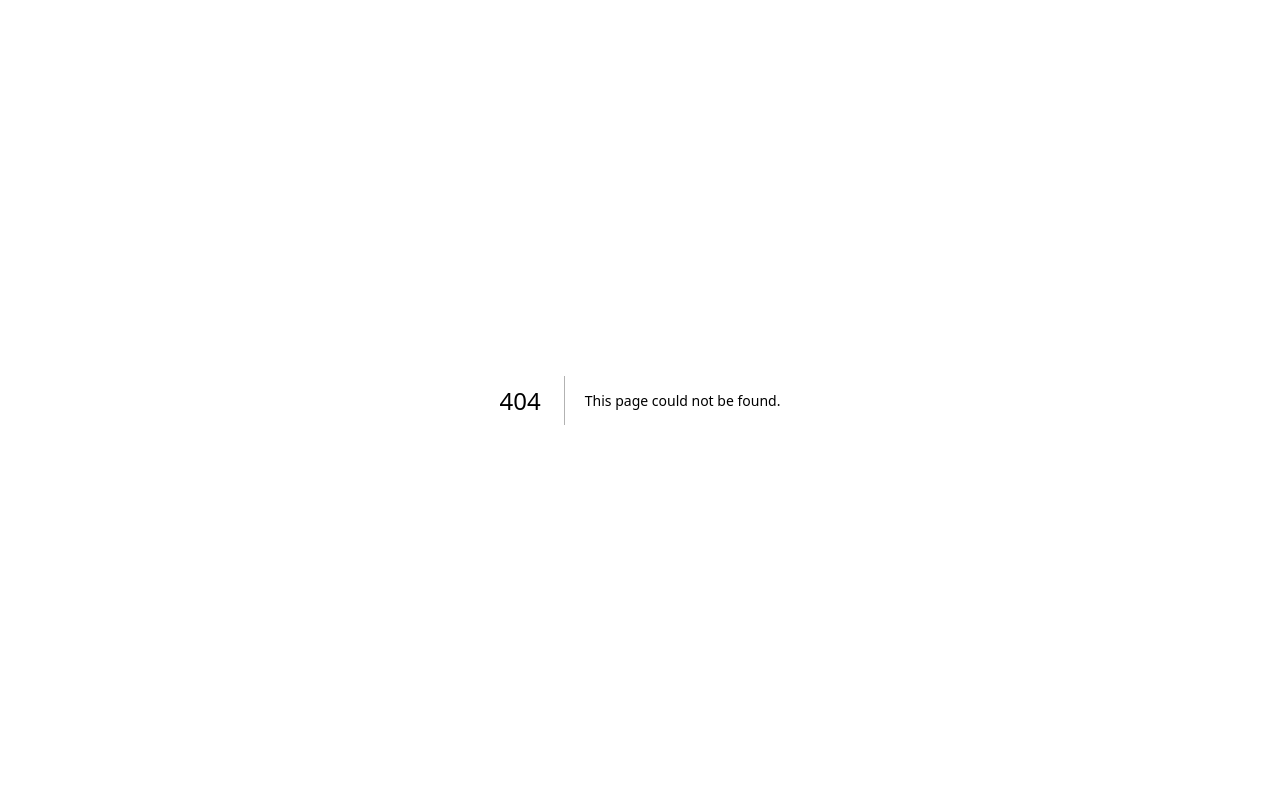
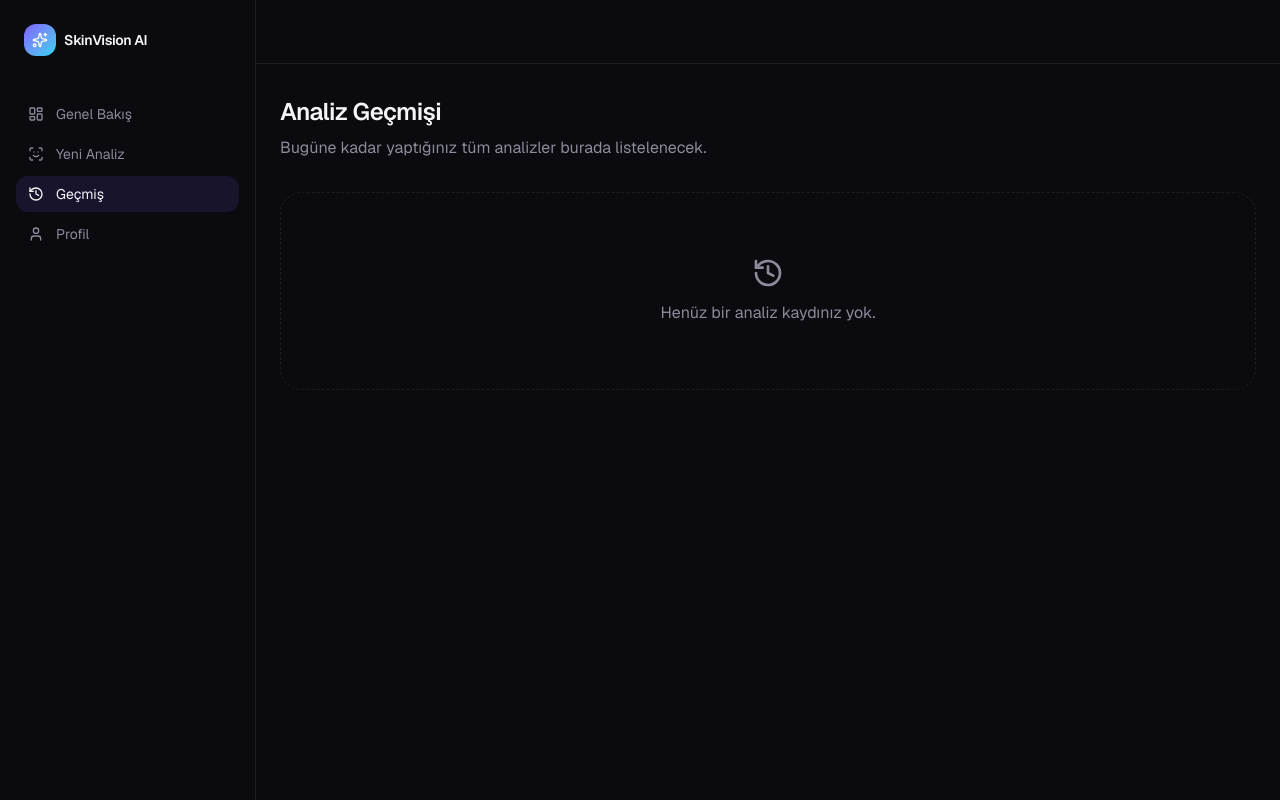
Before and after one commit to aynenarda/skinvision-ai, a Next.js app in the folder apps/web/: page /dashboard/history in a window 1280 px wide. Before the commit this address had no page. Built offline with nearby package versions, Linux system fonts and the light colour scheme.

Commit message:
feat: add protected dashboard shell with sidebar, overview, history and profile pages

```diff
--- /dev/null
+++ b/apps/web/src/app/dashboard/history/page.tsx
@@ -0,0 +1,19 @@
+import { History } from "lucide-react";
+
+export default function HistoryPage() {
+  return (
+    <div>
+      <h1 className="text-2xl font-semibold tracking-tight">
+        Analiz Geçmişi
+      </h1>
+      <p className="mt-2 text-muted-foreground">
+        Bugüne kadar yaptığınız tüm analizler burada listelenecek.
+      </p>
+
+      <div className="mt-8 flex flex-col items-center gap-3 rounded-2xl border border-dashed border-border py-16 text-center">
+        <History className="size-8 text-muted-foreground" />
+        <p className="text-muted-foreground">Henüz bir analiz kaydınız yok.</p>
+      </div>
+    </div>
+  );
+}
--- /dev/null
+++ b/apps/web/src/app/dashboard/layout.tsx
@@ -0,0 +1,21 @@
+import { UserButton } from "@clerk/nextjs";
+
+import { DashboardSidebar } from "@/components/dashboard/sidebar";
+
+export default function DashboardLayout({
+  children,
+}: {
+  children: React.ReactNode;
+}) {
+  return (
+    <div className="flex min-h-screen">
+      <DashboardSidebar />
+      <div className="flex flex-1 flex-col">
+        <header className="flex h-16 items-center justify-end border-b border-border px-6">
+          <UserButton />
+        </header>
+        <main className="flex-1 px-6 py-8">{children}</main>
+      </div>
+    </div>
+  );
+}
--- /dev/null
+++ b/apps/web/src/app/dashboard/new-analysis/page.tsx
@@ -0,0 +1,19 @@
+import { Camera } from "lucide-react";
+
+export default function NewAnalysisPage() {
+  return (
+    <div>
+      <h1 className="text-2xl font-semibold tracking-tight">Yeni Analiz</h1>
+      <p className="mt-2 text-muted-foreground">
+        Kamera ve yüz tespiti modülünü sıradaki adımda burada kuracağız.
+      </p>
+
+      <div className="mt-8 flex flex-col items-center gap-3 rounded-2xl border border-dashed border-border py-16 text-center">
+        <Camera className="size-8 text-muted-foreground" />
+        <p className="text-muted-foreground">
+          Kamera modülü henüz hazır değil — bir sonraki adımda geliyor.
+        </p>
+      </div>
+    </div>
+  );
+}
--- /dev/null
+++ b/apps/web/src/app/dashboard/page.tsx
@@ -0,0 +1,61 @@
+import Link from "next/link";
+import { currentUser } from "@clerk/nextjs/server";
+import { ArrowRight, History, ScanFace, TrendingUp } from "lucide-react";
+
+import { Button } from "@/components/ui/button";
+
+export default async function DashboardPage() {
+  const user = await currentUser();
+  const firstName = user?.firstName ?? "orada";
+
+  return (
+    <div>
+      <h1 className="text-2xl font-semibold tracking-tight">
+        Merhaba, {firstName} 👋
+      </h1>
+      <p className="mt-2 text-muted-foreground">
+        Cildinizin güncel durumunu görmek için yeni bir analiz başlatın.
+      </p>
+
+      <div className="mt-8 grid gap-4 sm:grid-cols-3">
+        <div className="rounded-2xl border border-border bg-card/50 p-5">
+          <div className="flex items-center gap-2 text-muted-foreground">
+            <History className="size-4" />
+            <span className="text-sm">Toplam Analiz</span>
+          </div>
+          <p className="mt-3 text-2xl font-semibold">0</p>
+        </div>
+        <div className="rounded-2xl border border-border bg-card/50 p-5">
+          <div className="flex items-center gap-2 text-muted-foreground">
+            <TrendingUp className="size-4" />
+            <span className="text-sm">Genel Skor</span>
+          </div>
+          <p className="mt-3 text-2xl font-semibold">—</p>
+        </div>
+        <div className="rounded-2xl border border-border bg-card/50 p-5">
+          <div className="flex items-center gap-2 text-muted-foreground">
+            <ScanFace className="size-4" />
+            <span className="text-sm">Son Analiz</span>
+          </div>
+          <p className="mt-3 text-2xl font-semibold">—</p>
+        </div>
+      </div>
+
+      <div className="mt-8 rounded-2xl border border-border bg-card/50 p-8 text-center">
+        <p className="text-muted-foreground">
+          Henüz bir analiziniz yok. İlk analizinizi başlatarak cilt sağlığı
+          raporunuzu görün.
+        </p>
+        <Button
+          size="lg"
+          nativeButton={false}
+          render={<Link href="/dashboard/new-analysis" />}
+          className="mt-4 gap-2 bg-gradient-to-r from-accent-violet to-accent-cyan text-white hover:opacity-90"
+        >
+          Yeni Analiz Başlat
+          <ArrowRight className="size-4" />
+        </Button>
+      </div>
+    </div>
+  );
+}
--- /dev/null
+++ b/apps/web/src/app/dashboard/profile/[[...rest]]/page.tsx
@@ -0,0 +1,15 @@
+import { UserProfile } from "@clerk/nextjs";
+
+export default function ProfilePage() {
+  return (
+    <div>
+      <h1 className="text-2xl font-semibold tracking-tight">Profil</h1>
+      <p className="mt-2 text-muted-foreground">
+        Hesap bilgilerinizi ve güvenlik ayarlarınızı buradan yönetin.
+      </p>
+      <div className="mt-8">
+        <UserProfile />
+      </div>
+    </div>
+  );
+}
--- /dev/null
+++ b/apps/web/src/components/dashboard/sidebar.tsx
@@ -0,0 +1,56 @@
+"use client";
+
+import Link from "next/link";
+import { usePathname } from "next/navigation";
+import { History, LayoutDashboard, ScanFace, Sparkles, User } from "lucide-react";
+
+import { cn } from "@/lib/utils";
+
+const NAV_ITEMS = [
+  { label: "Genel Bakış", href: "/dashboard", icon: LayoutDashboard },
+  { label: "Yeni Analiz", href: "/dashboard/new-analysis", icon: ScanFace },
+  { label: "Geçmiş", href: "/dashboard/history", icon: History },
+  { label: "Profil", href: "/dashboard/profile", icon: User },
+];
+
+export function DashboardSidebar() {
+  const pathname = usePathname();
+
+  return (
+    <aside className="hidden w-64 shrink-0 flex-col border-r border-border px-4 py-6 md:flex">
+      <Link href="/" className="flex items-center gap-2 px-2">
+        <span className="flex size-8 items-center justify-center rounded-lg bg-gradient-to-br from-accent-violet to-accent-cyan">
+          <Sparkles className="size-4 text-white" />
+        </span>
+        <span className="text-sm font-semibold tracking-tight text-foreground">
+          SkinVision AI
+        </span>
+      </Link>
+
+      <nav className="mt-10 flex flex-col gap-1">
+        {NAV_ITEMS.map(({ label, href, icon: Icon }) => {
+          // Tam eşleşme /dashboard'da gerekiyor (aksi halde her alt sayfada
+          // da "Genel Bakış" aktif görünürdü, çünkü her path "/dashboard" ile başlıyor)
+          const isActive =
+            href === "/dashboard" ? pathname === href : pathname.startsWith(href);
+
+          return (
+            <Link
+              key={href}
+              href={href}
+              className={cn(
+                "flex items-center gap-3 rounded-lg px-3 py-2 text-sm transition-colors",
+                isActive
+                  ? "bg-accent text-foreground"
+                  : "text-muted-foreground hover:bg-accent/50 hover:text-foreground"
+              )}
+            >
+              <Icon className="size-4" />
+              {label}
+            </Link>
+          );
+        })}
+      </nav>
+    </aside>
+  );
+}
--- a/apps/web/src/middleware.ts
+++ b/apps/web/src/middleware.ts
@@ -1,9 +1,15 @@
-import { clerkMiddleware } from "@clerk/nextjs/server";
+import { clerkMiddleware, createRouteMatcher } from "@clerk/nextjs/server";
 
-// Şimdilik hiçbir route'u zorla korumuyoruz -- landing page tamamen açık.
-// Dashboard modülünü kurduğumuzda buraya `createRouteMatcher` ile
-// "/dashboard(.*)" gibi korumalı route tanımları ekleyeceğiz.
-export default clerkMiddleware();
+const isProtectedRoute = createRouteMatcher(["/dashboard(.*)"]);
+
+export default clerkMiddleware(async (auth, req) => {
+  if (isProtectedRoute(req)) {
+    // Giriş yapmamış kullanıcıyı otomatik /login'e yönlendirir
+    // (redirect URL'e ?redirect_url=/dashboard/... ekleyerek, giriş sonrası
+    // kullanıcıyı gitmek istediği sayfaya geri döndürür).
+    await auth.protect();
+  }
+});
 
 export const config = {
   matcher: [
```
